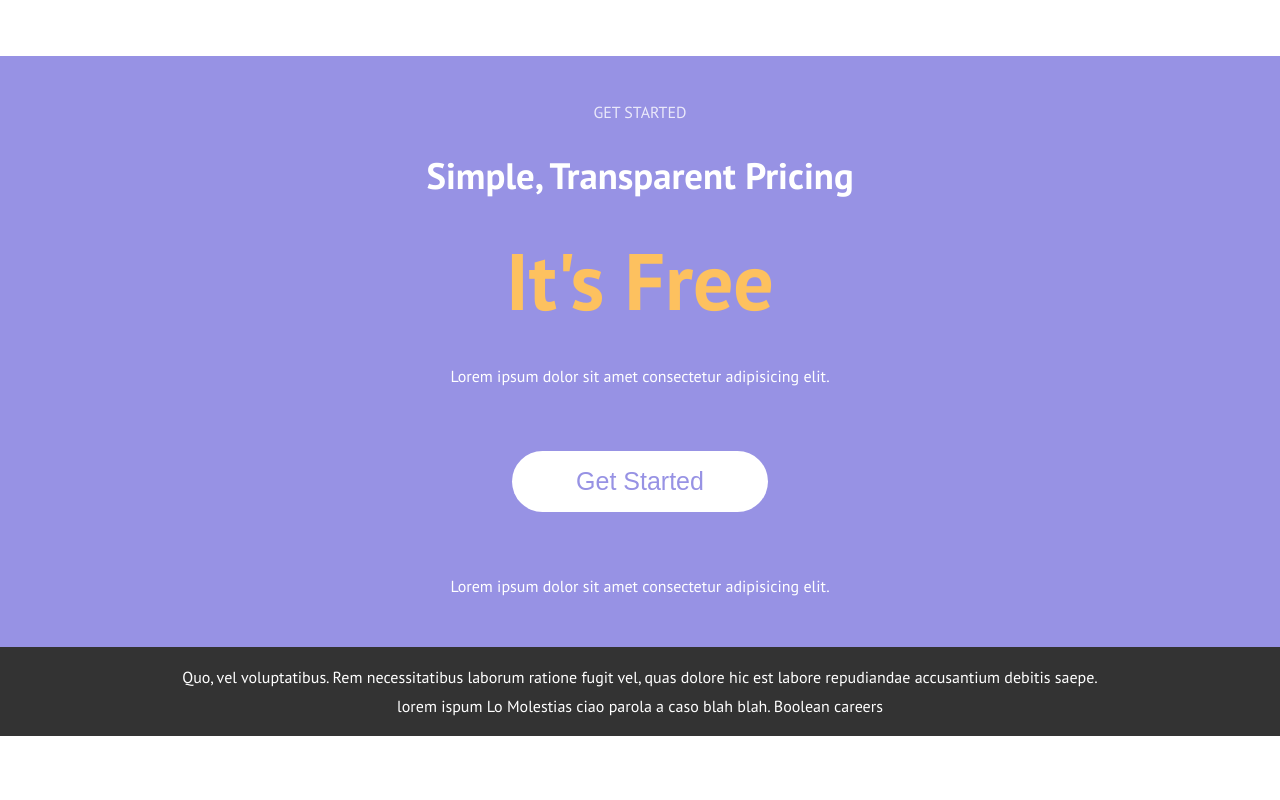
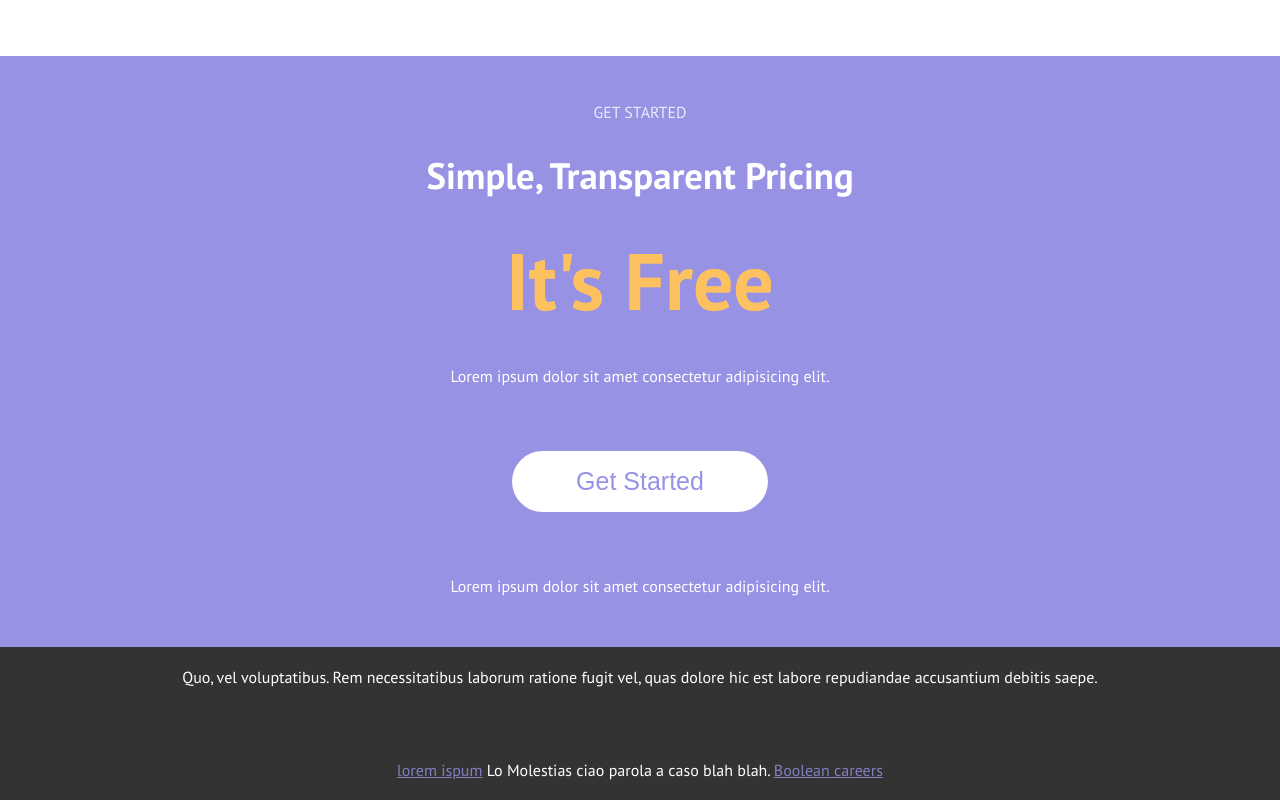
Before and after one commit to dav100ide/htmlcss-responsive-layout, a plain HTML site: page index.html in a window 1280 px wide. Shown: the part 5589-6389 px from the top of the page. Before the commit the page ends 6325 px from the top, so only its background shows below. Drawn offline with Linux system fonts and the light colour scheme.

Commit message:
fine (manca refactoring)

```diff
--- a/css/footer.css
+++ b/css/footer.css
@@ -2,3 +2,12 @@ footer {
    background-color: var(--footer-color);
    color: white;
 }
+
+footer .container > *:not(:last-child) {
+   margin-bottom: 4rem;
+}
+
+footer a {
+   color: #837fc1;
+   text-decoration: underline;
+}
```
